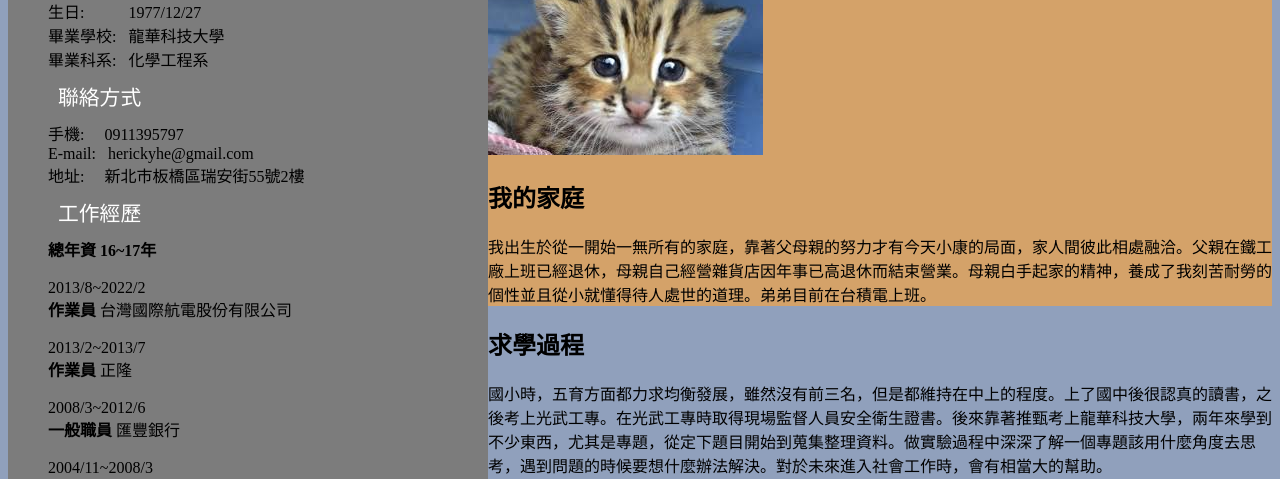
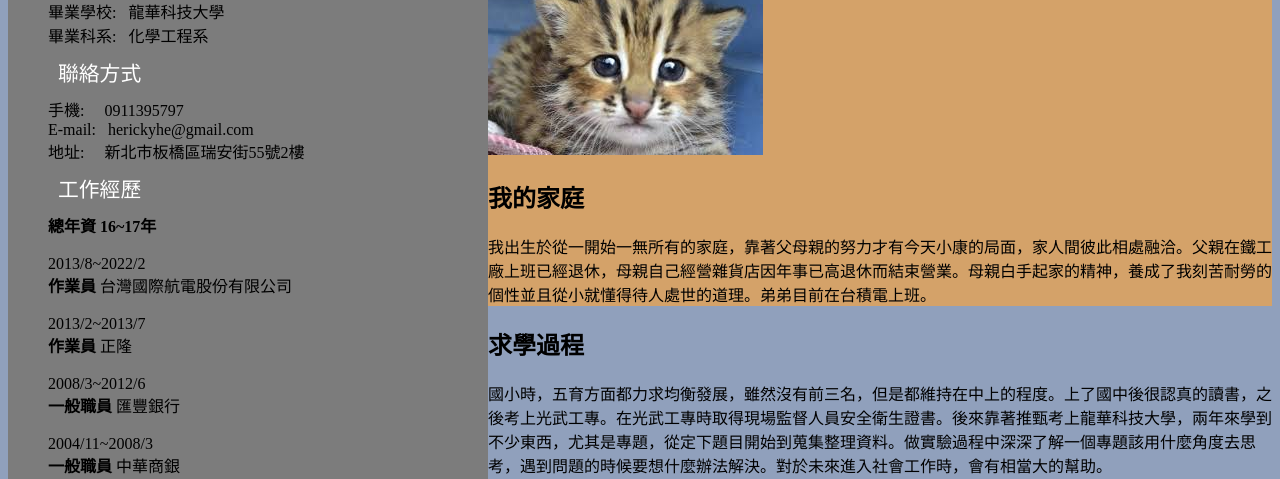
Before and after one commit to herickyhe/20220429rickyResume, a plain HTML site: page index.html in a window 1280 px wide. Shown: the part 238-717 px from the top of the page. Drawn offline with Linux system fonts and the light colour scheme.

Commit message:
Update index.html

```diff
--- a/index.html
+++ b/index.html
@@ -24,7 +24,6 @@
 
         <ul><li>基本資料</li>
             <span>英文名字:  &nbsp   Ricky</span><br>
-            <span>生日: &nbsp&nbsp&nbsp&nbsp&nbsp&nbsp&nbsp&nbsp&nbsp 1977/12/27</span><br>
             <span>畢業學校:  &nbsp   龍華科技大學</span><br>
             <span>畢業科系:  &nbsp   化學工程系</span>
             <li>聯絡方式</li>
```
